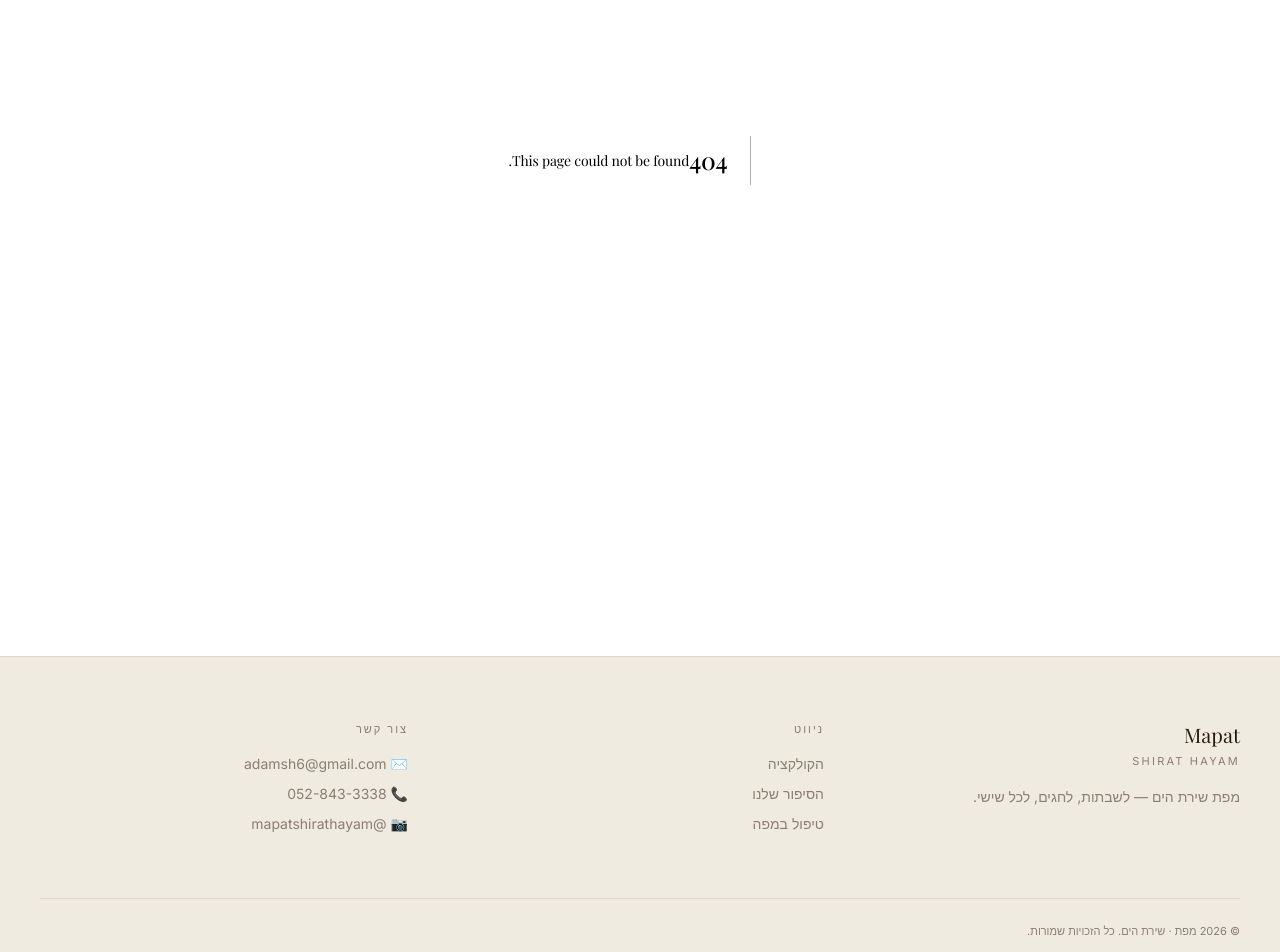
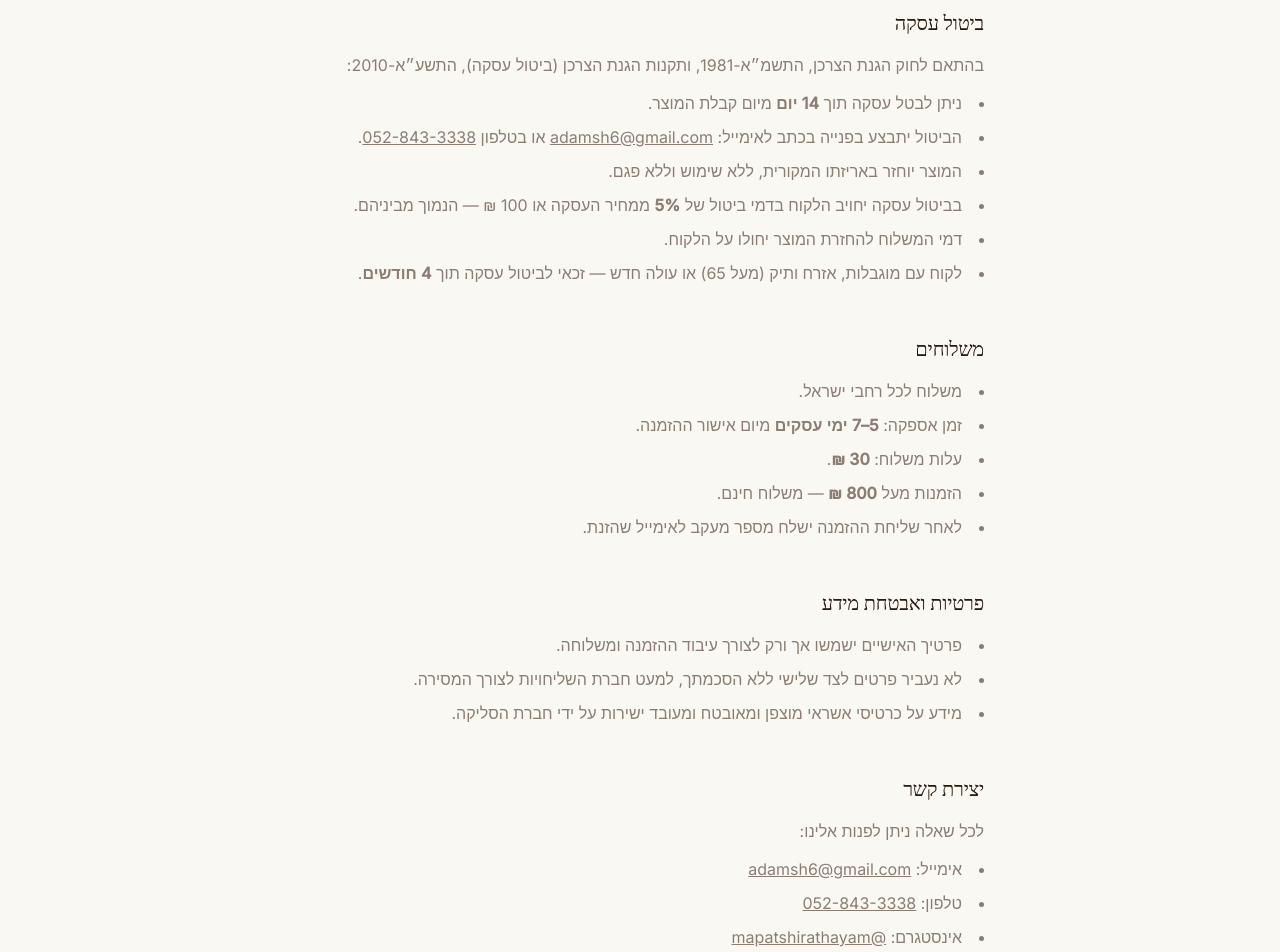
Before and after one commit to k4hpvj59kh-create/-, a Next.js app: page /policy in a window 1280 px wide. Before the commit this address had no page. Shown: the part 240-1192 px from the top of the page. Built offline with nearby package versions, Linux system fonts and the light colour scheme; a web font is replaced by a local one.

Commit message:
feat: accessibility (skip link, focus styles, aria-labels) + policy page

```diff
--- a/app/globals.css
+++ b/app/globals.css
@@ -32,6 +32,29 @@ h1, h2, h3, h4 {
 }
 
 html { scroll-behavior: smooth; }
+
+/* נגישות — פוקוס גלוי */
+:focus-visible {
+  outline: 2px solid var(--color-espresso);
+  outline-offset: 3px;
+  border-radius: 2px;
+}
+
+/* דילוג לתוכן הראשי */
+.skip-link {
+  position: absolute;
+  top: -100px;
+  right: 0;
+  background: var(--color-espresso);
+  color: var(--color-cream);
+  padding: 8px 16px;
+  font-size: 14px;
+  z-index: 9999;
+  transition: top 0.2s;
+}
+.skip-link:focus {
+  top: 0;
+}
 
 @keyframes fadeUp {
   from { opacity: 0; transform: translateY(18px); }
--- a/app/layout.tsx
+++ b/app/layout.tsx
@@ -23,10 +23,11 @@ export default function RootLayout({ children }: { children: React.ReactNode })
         />
       </head>
       <body>
+        <a href="#main-content" className="skip-link">דלג לתוכן הראשי</a>
         <LangProvider>
           <CartProvider>
             <Header />
-            <main>{children}</main>
+            <main id="main-content" tabIndex={-1}>{children}</main>
             <Footer />
             <CartDrawer />
           </CartProvider>
--- /dev/null
+++ b/app/policy/page.tsx
@@ -0,0 +1,54 @@
+export default function PolicyPage() {
+  return (
+    <div className="mx-auto max-w-3xl px-6 lg:px-10 py-32 pt-40">
+      <h1 className="font-serif text-3xl md:text-4xl text-espresso mb-12">מדיניות החנות</h1>
+
+      <section className="mb-12">
+        <h2 className="font-serif text-xl text-espresso mb-4">ביטול עסקה</h2>
+        <p className="text-taupe leading-relaxed mb-3">
+          בהתאם לחוק הגנת הצרכן, התשמ״א-1981, ותקנות הגנת הצרכן (ביטול עסקה), התשע״א-2010:
+        </p>
+        <ul className="text-taupe leading-relaxed space-y-2 list-disc list-inside">
+          <li>ניתן לבטל עסקה תוך <strong>14 יום</strong> מיום קבלת המוצר.</li>
+          <li>הביטול יתבצע בפנייה בכתב לאימייל: <a href="mailto:adamsh6@gmail.com" className="underline">adamsh6@gmail.com</a> או בטלפון <a href="tel:0528433338" className="underline">052-843-3338</a>.</li>
+          <li>המוצר יוחזר באריזתו המקורית, ללא שימוש וללא פגם.</li>
+          <li>בביטול עסקה יחויב הלקוח בדמי ביטול של <strong>5%</strong> ממחיר העסקה או 100 ₪ — הנמוך מביניהם.</li>
+          <li>דמי המשלוח להחזרת המוצר יחולו על הלקוח.</li>
+          <li>לקוח עם מוגבלות, אזרח ותיק (מעל 65) או עולה חדש — זכאי לביטול עסקה תוך <strong>4 חודשים</strong>.</li>
+        </ul>
+      </section>
+
+      <section className="mb-12">
+        <h2 className="font-serif text-xl text-espresso mb-4">משלוחים</h2>
+        <ul className="text-taupe leading-relaxed space-y-2 list-disc list-inside">
+          <li>משלוח לכל רחבי ישראל.</li>
+          <li>זמן אספקה: <strong>5–7 ימי עסקים</strong> מיום אישור ההזמנה.</li>
+          <li>עלות משלוח: <strong>30 ₪</strong>.</li>
+          <li>הזמנות מעל <strong>800 ₪</strong> — משלוח חינם.</li>
+          <li>לאחר שליחת ההזמנה ישלח מספר מעקב לאימייל שהזנת.</li>
+        </ul>
+      </section>
+
+      <section className="mb-12">
+        <h2 className="font-serif text-xl text-espresso mb-4">פרטיות ואבטחת מידע</h2>
+        <ul className="text-taupe leading-relaxed space-y-2 list-disc list-inside">
+          <li>פרטיך האישיים ישמשו אך ורק לצורך עיבוד ההזמנה ומשלוחה.</li>
+          <li>לא נעביר פרטים לצד שלישי ללא הסכמתך, למעט חברת השליחויות לצורך המסירה.</li>
+          <li>מידע על כרטיסי אשראי מוצפן ומאובטח ומעובד ישירות על ידי חברת הסליקה.</li>
+        </ul>
+      </section>
+
+      <section className="mb-12">
+        <h2 className="font-serif text-xl text-espresso mb-4">יצירת קשר</h2>
+        <p className="text-taupe leading-relaxed">
+          לכל שאלה ניתן לפנות אלינו:
+        </p>
+        <ul className="text-taupe leading-relaxed space-y-2 mt-3 list-disc list-inside">
+          <li>אימייל: <a href="mailto:adamsh6@gmail.com" className="underline hover:text-espresso">adamsh6@gmail.com</a></li>
+          <li>טלפון: <a href="tel:0528433338" className="underline hover:text-espresso">052-843-3338</a></li>
+          <li>אינסטגרם: <a href="https://instagram.com/mapatshirathayam" target="_blank" rel="noreferrer" className="underline hover:text-espresso">@mapatshirathayam</a></li>
+        </ul>
+      </section>
+    </div>
+  );
+}
--- a/components/Footer.tsx
+++ b/components/Footer.tsx
@@ -26,6 +26,7 @@ export default function Footer() {
             <li><Link href="/collection" className="hover:text-espresso transition-colors">{t("הקולקציה", "Collection")}</Link></li>
             <li><Link href="/#story" className="hover:text-espresso transition-colors">{t("הסיפור שלנו", "Our Story")}</Link></li>
             <li><Link href="/#care" className="hover:text-espresso transition-colors">{t("טיפול במפה", "Care Guide")}</Link></li>
+            <li><Link href="/policy" className="hover:text-espresso transition-colors">{t("מדיניות החנות", "Store Policy")}</Link></li>
           </ul>
         </div>
 
--- a/components/Header.tsx
+++ b/components/Header.tsx
@@ -52,6 +52,7 @@ export default function Header() {
           {/* Language toggle */}
           <button
             onClick={toggle}
+            aria-label={lang === "he" ? "Switch to English" : "עבור לעברית"}
             className="text-[11px] tracking-[0.12em] uppercase text-taupe hover:text-espresso transition-colors border border-linen-border px-2 py-0.5"
           >
             {lang === "he" ? "EN" : "עב"}
```
